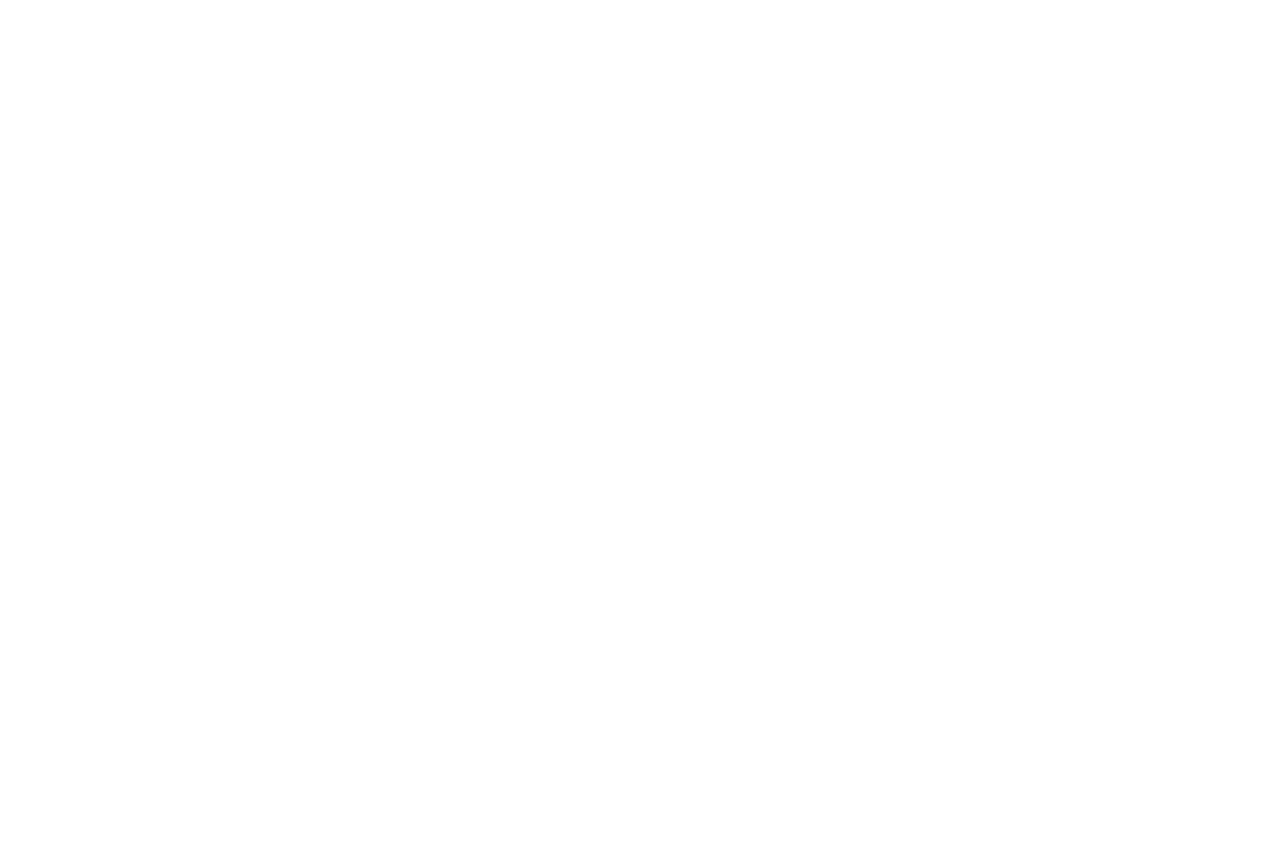
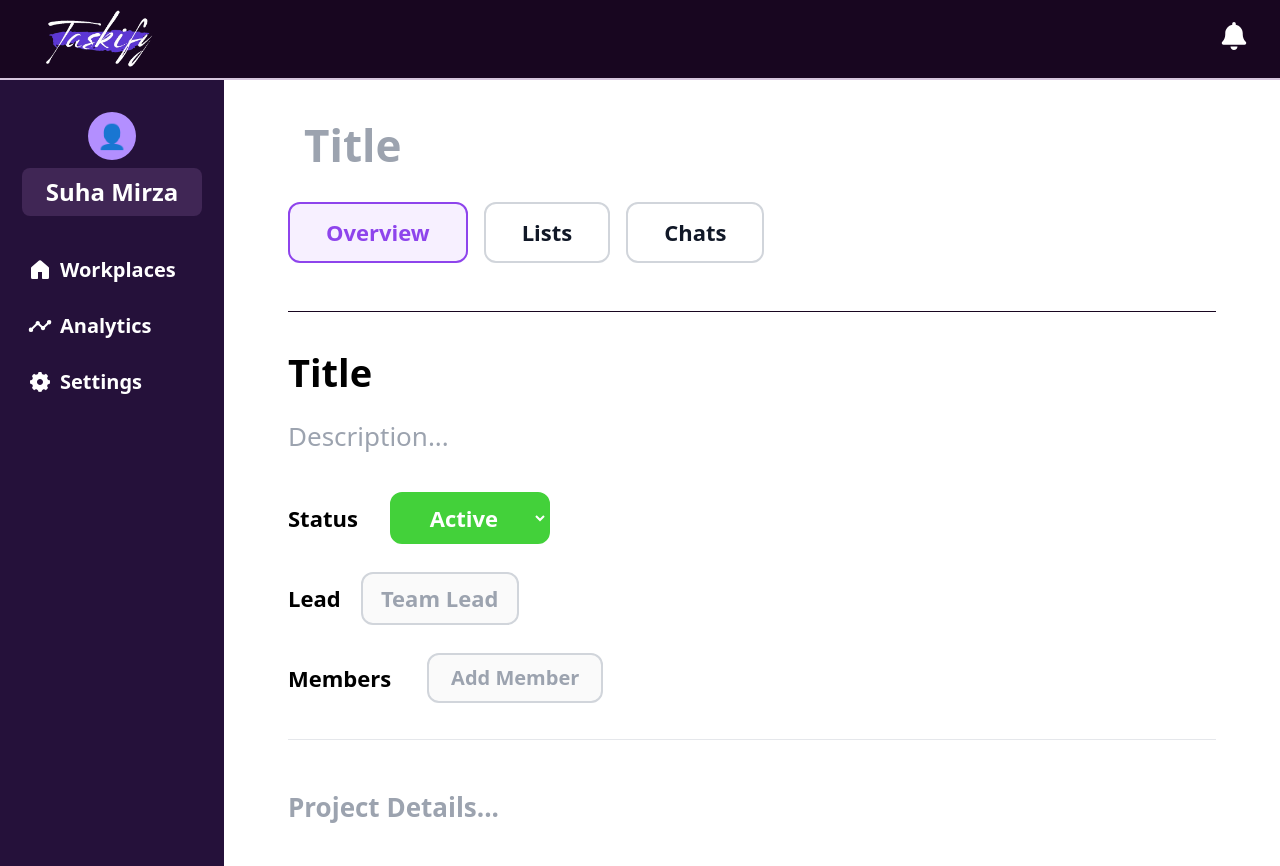
Before and after one commit to suhamirza/gradproject, a React (Vite) app: page /app/overview in a window 1280 px wide. Before the commit this address had no page. Before the commit the page ends 800 px from the top, so only its background shows below. Built offline with nearby package versions, Linux system fonts and the light colour scheme; the HTML template or start-up script is replaced by a standard one.

Commit message:
added /app to overview route

```diff
--- a/src/routes/AppRoutes.tsx
+++ b/src/routes/AppRoutes.tsx
@@ -27,11 +27,9 @@ const AppRoutes = () => (
     <Route element={<AppLayout />}>
       <Route path="/app" element={<div>Main Task Management App Coming Soon</div>} />
       <Route path="/appMain" element={<MainPage />} />
-
-      {/* Add more /app/* routes here */}
       <Route path="/app/join-workplace" element={<div>Join Workplace Coming Soon</div>} />
       <Route path="/app/create-workplace" element={<div>Create Workplace Coming Soon</div>} />
-      <Route path="/overview" element={<Overview />} />
+      <Route path="/app/overview" element={<Overview />} />
     </Route>
   </Routes>
 );
```
